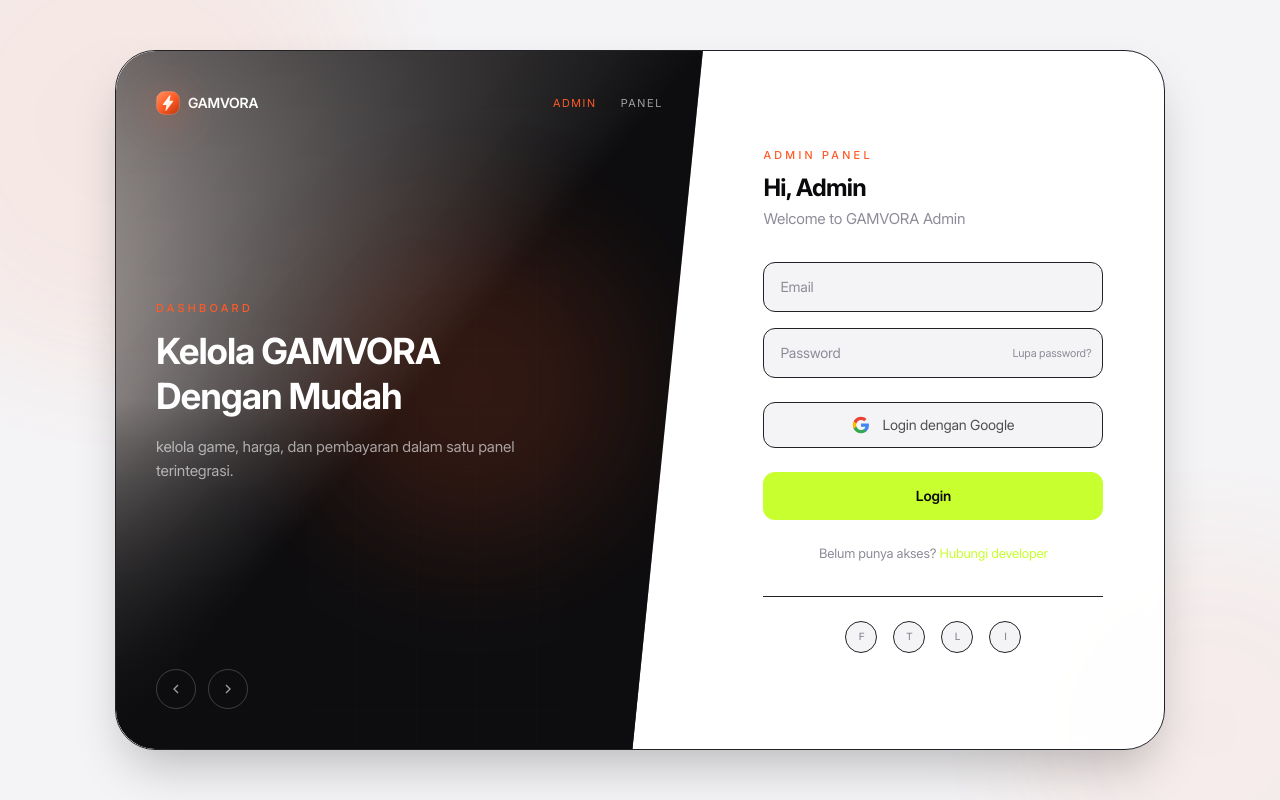
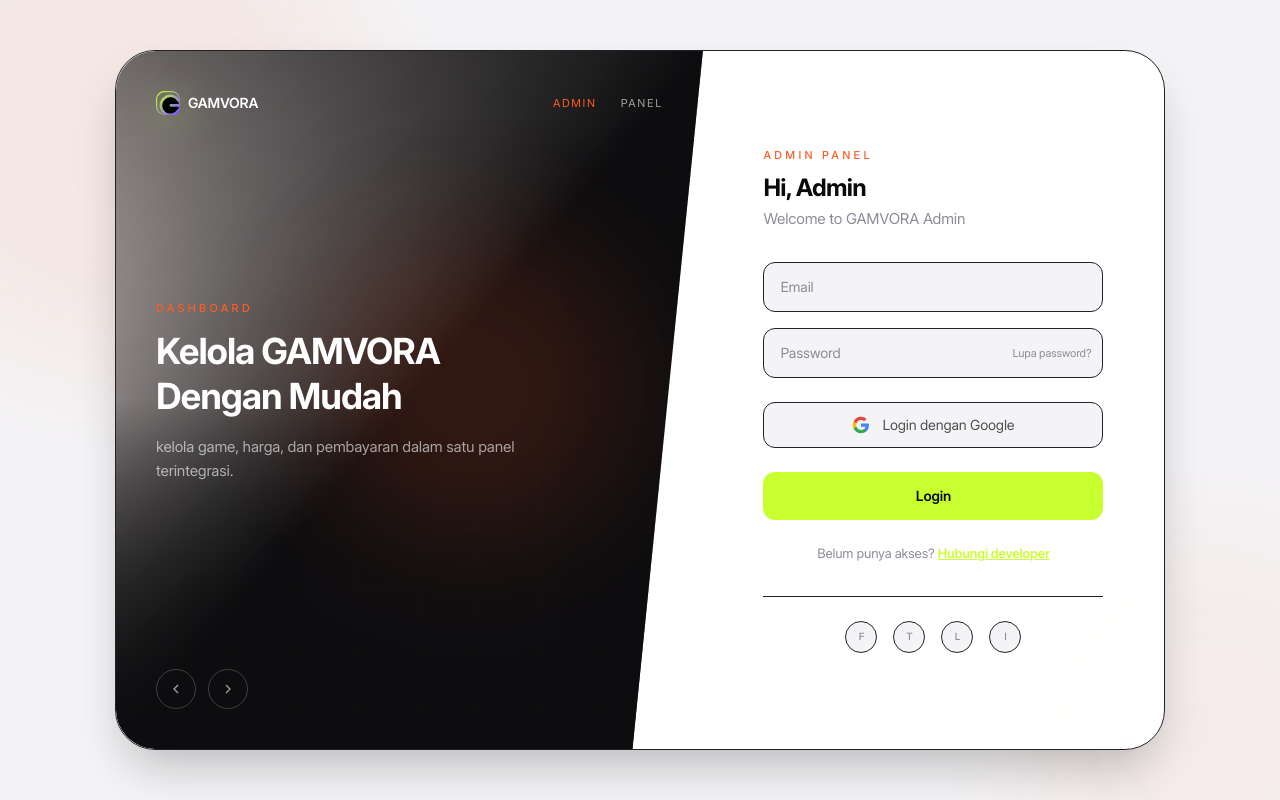
Before and after one commit to ersetdigital-sudo/gamvora.net, a Next.js app: page /admin/login in a window 1280 px wide. Built offline with nearby package versions, Linux system fonts and the light colour scheme.

Commit message:
fix: update admin logo to gamvora gradient, fix Hubungi developer visibility

```diff
--- a/app/admin/login/page.tsx
+++ b/app/admin/login/page.tsx
@@ -234,7 +234,7 @@
 
               <p className="text-center text-[13px] text-grey pt-2">
                 Belum punya akses?{" "}
-                <span className="text-accent hover:text-[#e94a17] cursor-pointer transition">Hubungi developer</span>
+                <span className="text-accent font-semibold hover:brightness-110 cursor-pointer transition underline">Hubungi developer</span>
               </p>
             </form>
 
--- a/components/ui/LogoMark.tsx
+++ b/components/ui/LogoMark.tsx
@@ -4,26 +4,17 @@
       viewBox="0 0 40 40"
       className={className}
       aria-hidden="true"
-      style={{ filter: "drop-shadow(0 6px 18px rgba(255,91,38,.45))" }}
+      style={{ filter: "drop-shadow(0 6px 18px rgba(200,255,46,.35))" }}
     >
       <defs>
-        <linearGradient id="lx-grad" x1="4" y1="2" x2="36" y2="38" gradientUnits="userSpaceOnUse">
-          <stop stopColor="#ff8c5a" />
-          <stop offset=".5" stopColor="#ff5b26" />
-          <stop offset="1" stopColor="#c43a0d" />
-        </linearGradient>
-        <linearGradient id="lx-bolt" x1="14" y1="7" x2="27" y2="33" gradientUnits="userSpaceOnUse">
-          <stop stopColor="#ffffff" />
-          <stop offset="1" stopColor="#ffe8d6" />
+        <linearGradient id="gv-grad" x1="4" y1="4" x2="36" y2="36" gradientUnits="userSpaceOnUse">
+          <stop stopColor="#c8ff2e" />
+          <stop offset="1" stopColor="#7b5cff" />
         </linearGradient>
       </defs>
-      <rect x="1" y="1" width="38" height="38" rx="13" fill="url(#lx-grad)" />
-      <rect x="1" y="1" width="38" height="38" rx="13" fill="none" stroke="rgba(255,255,255,.28)" strokeWidth="1" />
-      <path
-        d="M23.1 6.6 11.6 22.1a.9.9 0 0 0 .72 1.44h5.1l-1.6 9.06a.62.62 0 0 0 1.1.5l11.6-15.6a.9.9 0 0 0-.72-1.44h-5.2l1.6-8.36a.62.62 0 0 0-1.1-.5Z"
-        fill="url(#lx-bolt)"
-      />
-      <circle cx="31.4" cy="9.2" r="2.5" fill="#ff5b26" />
+      <rect x="1" y="1" width="38" height="38" rx="13" fill="none" stroke="url(#gv-grad)" strokeWidth="2" />
+      <path d="M37.6 16.1A15.8 15.8 0 1 0 37.6 31.9" stroke="url(#gv-grad)" strokeWidth="4.4" strokeLinecap="round" />
+      <path d="M24.9 24H39.8" stroke="url(#gv-grad)" strokeWidth="4.4" strokeLinecap="round" />
     </svg>
   );
 }
```
